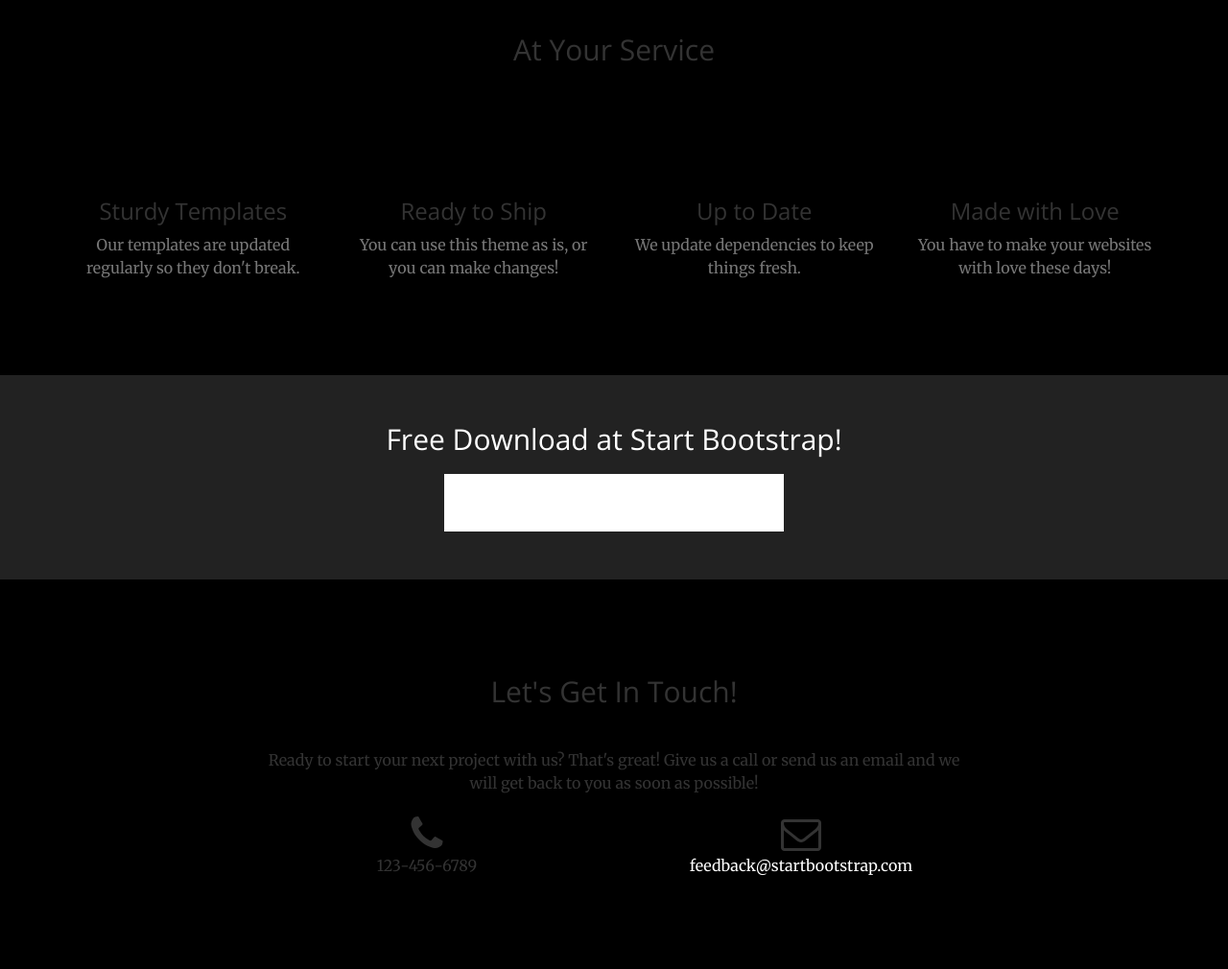
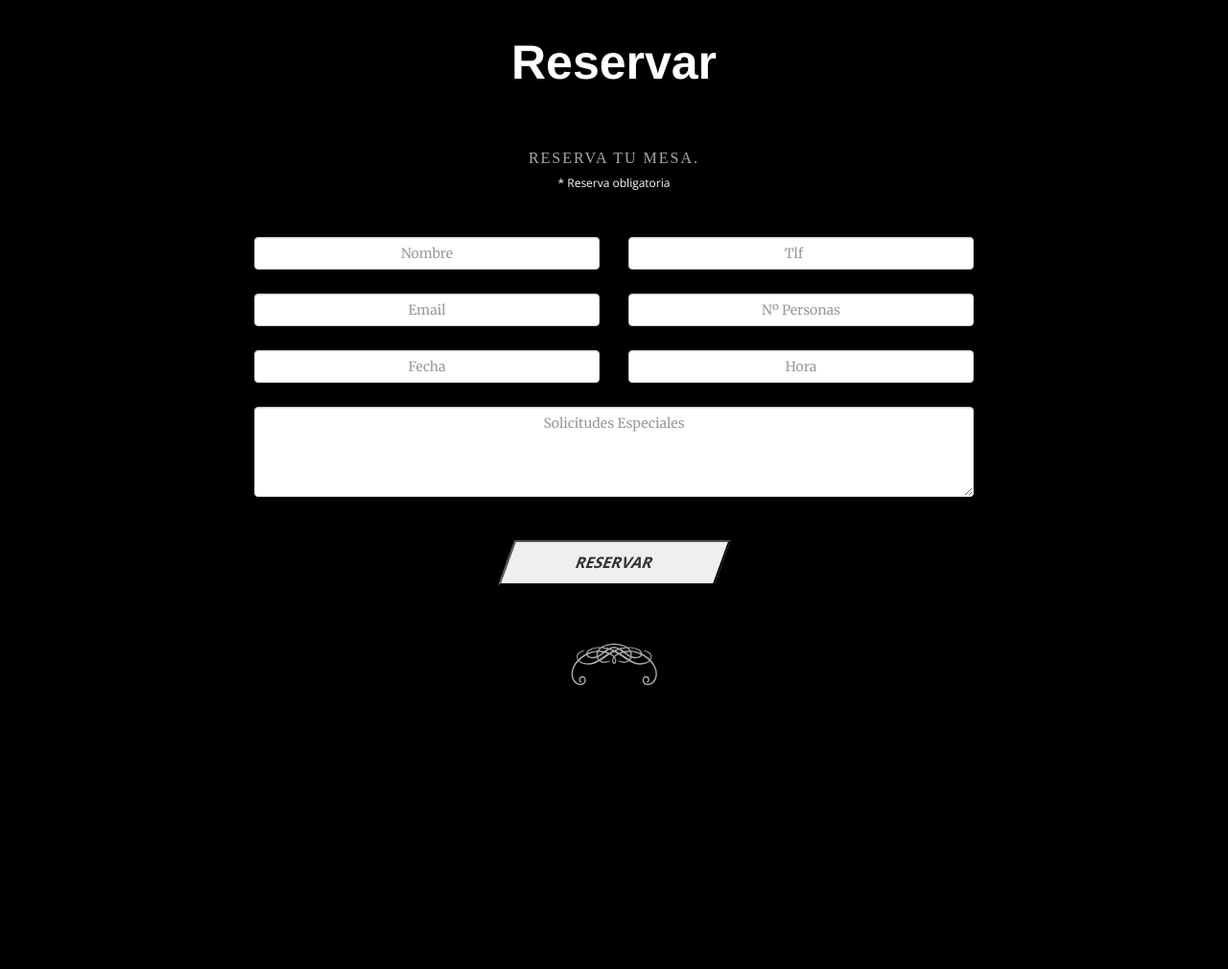
Before and after one commit to JavierArellano/Delicatezza, a website: page src/index.html in a window 1280 px wide. Shown: the part 5200-6210 px from the top of the page at 96% size. After the commit the page ends 6015 px from the top, so only its background shows below. Drawn offline with nearby package versions, Linux system fonts and the light colour scheme; files that its build step writes are made by us from their sources; files whose address does not match are found by name.

Commit message:
Styles: duplicated reservations

```diff
--- a/src/index.html
+++ b/src/index.html
@@ -527,76 +527,96 @@
         </div><!-- .container -->
     </section>
 
-    <section id="services">
+     <section id="booking" class="module">
          <div class="container">
+
              <div class="row">
-                <div class="col-lg-12 text-center">
-                    <h2 class="section-heading">At Your Service</h2>
-                    <hr class="primary">
+                 <div class="col-sm-6 col-sm-offset-3">
+                     <div class="module-header fadeInUp">
+                         <h2 class="module-title text-center">Reservar</h2>
+                         <h3 class="module-subtitle text-center">Reserva tu mesa.</h3>
+                         <h6 class="module-warn text-center">* Reserva obligatoria</h6>
                      </div>
                  </div>
+             </div><!-- .row -->
+
+             <div class="row">
+
+                 <div class="col-sm-8 col-sm-offset-2">
+
+                     <form id="booking-form" role="form" data-mobiletimepiker="On" novalidate>
+
+                         <div class="row">
+                             <div class="col-sm-6 form-group">
+                                 <label class="sr-only" for="bname">Nombre</label>
+                                 <input type="text" id="bname" class="form-control" Nombre="bname" placeholder="Nombre" required data-validation-required-message="Please enter your name.">
+                                 <p class="help-block text-danger"></p>
                              </div>
-        <div class="container">
+
+                             <div class="col-sm-6 form-group">
+                                 <label class="sr-only" for="bphone">Tlf</label>
+                                 <input type="number" id="bphone" class="form-control" name="bphone" placeholder="Tlf" required data-validation-required-message="Please enter your phone number.">
+                                 <p class="help-block text-danger"></p>
+                             </div>
+                         </div><!-- .row -->
+
                          <div class="row">
-                <div class="col-lg-3 col-md-6 text-center">
-                    <div class="service-box">
-                        <i class="fa fa-4x fa-diamond text-primary sr-icons"></i>
-                        <h3>Sturdy Templates</h3>
-                        <p class="text-muted">Our templates are updated regularly so they don't break.</p>
+                             <div class="col-sm-6 form-group">
+                                 <label class="sr-only" for="bemail">Email</label>
+                                 <input type="email" id="bemail" class="form-control" name="bemail" placeholder="Email" required data-validation-required-message="Please enter your email address.">
+                                 <p class="help-block"></p>
+                             </div>
+
+                             <div class="col-sm-6 form-group">
+                                 <label class="sr-only" for="bpeople">Nº Personas</label>
+                                 <input type="text" id="bpeople" class="form-control" name="bpeople" placeholder="Nº Personas" required data-validation-required-message="Please enter number of guests.">
+                                 <p class="help-block text-danger"></p>
+                             </div>
+                         </div><!-- .row -->
+
+                         <div class="row">
+                             <div class="col-sm-6 form-group">
+                                 <label class="sr-only" for="bdate">Fecha</label>
+                                 <input type="text" id="bdate" class="form-control" name="bdate" placeholder="Fecha" required data-validation-required-message="Please enter reservation date.">
+                                 <p class="help-block text-danger"></p>
+                             </div>
+
+                             <div class="col-sm-6 form-group">
+                                 <label class="sr-only" for="btime">Hora</label>
+                                 <input type="text" id="btime" class="form-control" name="btime" placeholder="Hora" autocomplete="off" required data-validation-required-message="Please enter your arrival time.">
+                                 <p class="help-block text-danger"></p>
+                             </div>
+                         </div><!-- .row -->
+
+                         <div class="row">
+                             <div class="col-sm-12 form-group">
+                                 <textarea class="form-control" id="bmessage" name="bmessage" rows="4" placeholder="Solicitudes Especiales" required data-validation-required-message="Solicitudes especiales."></textarea>
+                                 <p class="help-block text-danger"></p>
+                             </div>
+                         </div><!-- .row -->
+
+                         <div class="row">
+                             <div class="col-sm-12 text-center">
+                                 <button type="submit" class="button-skewed button-white booking-btn">Reservar</button>
+                             </div>
+                         </div><!-- .row -->
+
+                     </form>
+                     <!-- Ajax response -->
+                     <div id="booking-response" class="ajax-response"></div>
+
+                 </div>
+             </div><!-- .row -->
+
+             <div class="row">
+                 <div class="col-sm-6 col-sm-offset-3">
+                     <div class="devider">
+                         <img src="img/decoration.svg" alt="">
                      </div>
                  </div>
-                <div class="col-lg-3 col-md-6 text-center">
-                    <div class="service-box">
-                        <i class="fa fa-4x fa-paper-plane text-primary sr-icons"></i>
-                        <h3>Ready to Ship</h3>
-                        <p class="text-muted">You can use this theme as is, or you can make changes!</p>
-                    </div>
-                </div>
-                <div class="col-lg-3 col-md-6 text-center">
-                    <div class="service-box">
-                        <i class="fa fa-4x fa-newspaper-o text-primary sr-icons"></i>
-                        <h3>Up to Date</h3>
-                        <p class="text-muted">We update dependencies to keep things fresh.</p>
-                    </div>
-                </div>
-                <div class="col-lg-3 col-md-6 text-center">
-                    <div class="service-box">
-                        <i class="fa fa-4x fa-heart text-primary sr-icons"></i>
-                        <h3>Made with Love</h3>
-                        <p class="text-muted">You have to make your websites with love these days!</p>
-                    </div>
-                </div>
-            </div>
-        </div>
-    </section>
+             </div><!-- .row -->
 
-    <aside class="bg-dark">
-        <div class="container text-center">
-            <div class="call-to-action">
-                <h2>Free Download at Start Bootstrap!</h2>
-                <a href="http://startbootstrap.com/template-overviews/creative/" class="btn btn-default btn-xl sr-button">Download Now!</a>
-            </div>
-        </div>
-    </aside>
-
-    <section id="contact">
-        <div class="container">
-            <div class="row">
-                <div class="col-lg-8 col-lg-offset-2 text-center">
-                    <h2 class="section-heading">Let's Get In Touch!</h2>
-                    <hr class="primary">
-                    <p>Ready to start your next project with us? That's great! Give us a call or send us an email and we will get back to you as soon as possible!</p>
-                </div>
-                <div class="col-lg-4 col-lg-offset-2 text-center">
-                    <i class="fa fa-phone fa-3x sr-contact"></i>
-                    <p>123-456-6789</p>
-                </div>
-                <div class="col-lg-4 text-center">
-                    <i class="fa fa-envelope-o fa-3x sr-contact"></i>
-                    <p><a href="mailto:your-email@your-domain.com">feedback@startbootstrap.com</a></p>
-                </div>
-            </div>
-        </div>
+         </div><!-- .container -->
      </section>
 </div>
     <!-- jQuery -->
```
Also changed, not shown: dist/index.html, 1 other file. Lines whose indentation alone changed are shown as unchanged.
